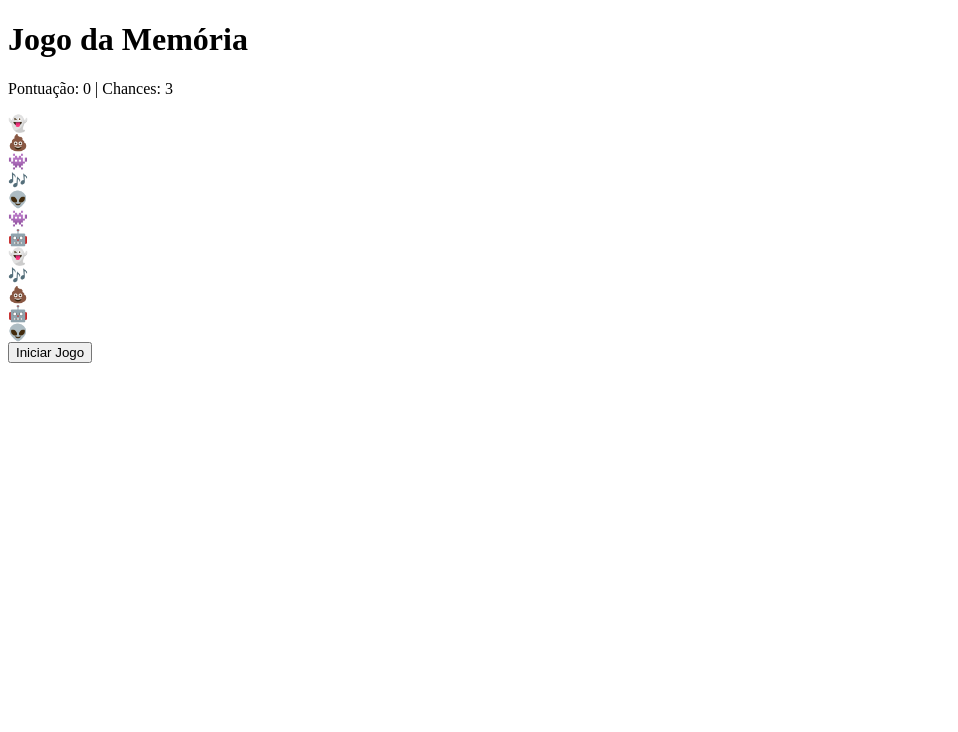
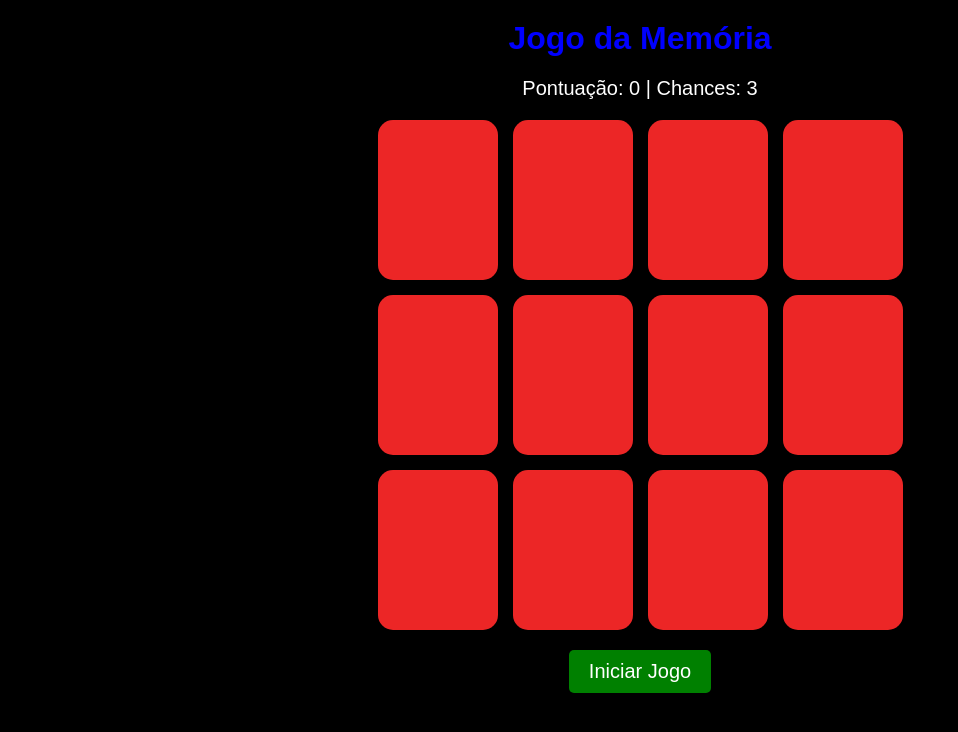
Before and after one commit to murilpcarneiro/jogo-da-memoria, a plain HTML site: page index.html in a window 1280 px wide. Shown: the whole page, without its empty margins (0-958 px from the left). Drawn offline with Linux system fonts and the light colour scheme.

Commit message:
Update style.css

```diff
--- a/style.css
+++ b/style.css
@@ -1,66 +1,82 @@
-
-#carta {
-  position: relative;
-  width: 200px;
-  height: 260px;
-  transform-style: preserve-3d;
-  transition: all 0.5s ease;
-  cursor: pointer;
-  margin: 10px;
+body {
+  font-family: Arial, sans-serif;
+  text-align: center;
+  background-color: #000;
+  color: white;
+  margin: 0;
+  padding: 0;
 }
 
-#container {
-  width: 100%;
-  display: flex;
-  flex-direction: column;
-  align-items: center;
+h1 {
+  margin: 20px 0;
+  color: blue;
 }
 
-.azul {
-  background: #0000ff;
+#score {
+  font-size: 20px;
+  margin-bottom: 20px;
 }
 
-.verde {
-  background: #00ff00;
+.tabuleiro {
+  display: grid;
+  grid-template-columns: repeat(4, 120px);
+  gap: 15px;
+  justify-content: center;
+  margin: 0 auto;
 }
 
-.roxo {
-  background: #ff00ff;
+.carta {
+  width: 120px;
+  height: 160px;
+  position: relative;
+  cursor: pointer;
+  perspective: 1000px;
 }
 
-.amarelo {
-  background: #ffff00;
+.carta-inner {
+  width: 100%;
+  height: 100%;
+  position: absolute;
+  transform-style: preserve-3d;
+  transition: transform 0.8s;
+  border-radius: 15px;
 }
 
-.marrom {
-  background: #8b4513;
-}
-
-.ciano {
-  background: #00ffff;
-}
-
-.active {
+.carta.flip .carta-inner {
   transform: rotateY(180deg);
 }
 
-img {
+.frente,
+.verso {
   width: 100%;
   height: 100%;
+  position: absolute;
+  backface-visibility: hidden;
+  border-radius: 15px;
 }
 
-#frente {
-  position: absolute;
-  width: 100%;
-  height: 100%;
-  backface-visibility: hidden;
+.frente {
+  background-color: white;
+  display: flex;
+  justify-content: center;
+  align-items: center;
+  font-size: 30px;
   transform: rotateY(180deg);
 }
 
-#verso {
-  position: absolute;
-  width: 100%;
-  height: 100%;
-  backface-visibility: hidden;
-  background: #ff0000;
+.verso {
+  background-color: #ec2626;
+  transform: rotateY(0deg);
+  background: #ec2626;
 }
+
+#startButton {
+  background-color: green;
+  color: white;
+  padding: 10px 20px;
+  border: none;
+  border-radius: 5px;
+  font-size: 20px;
+  cursor: pointer;
+  margin-top: 20px;
+}
```
